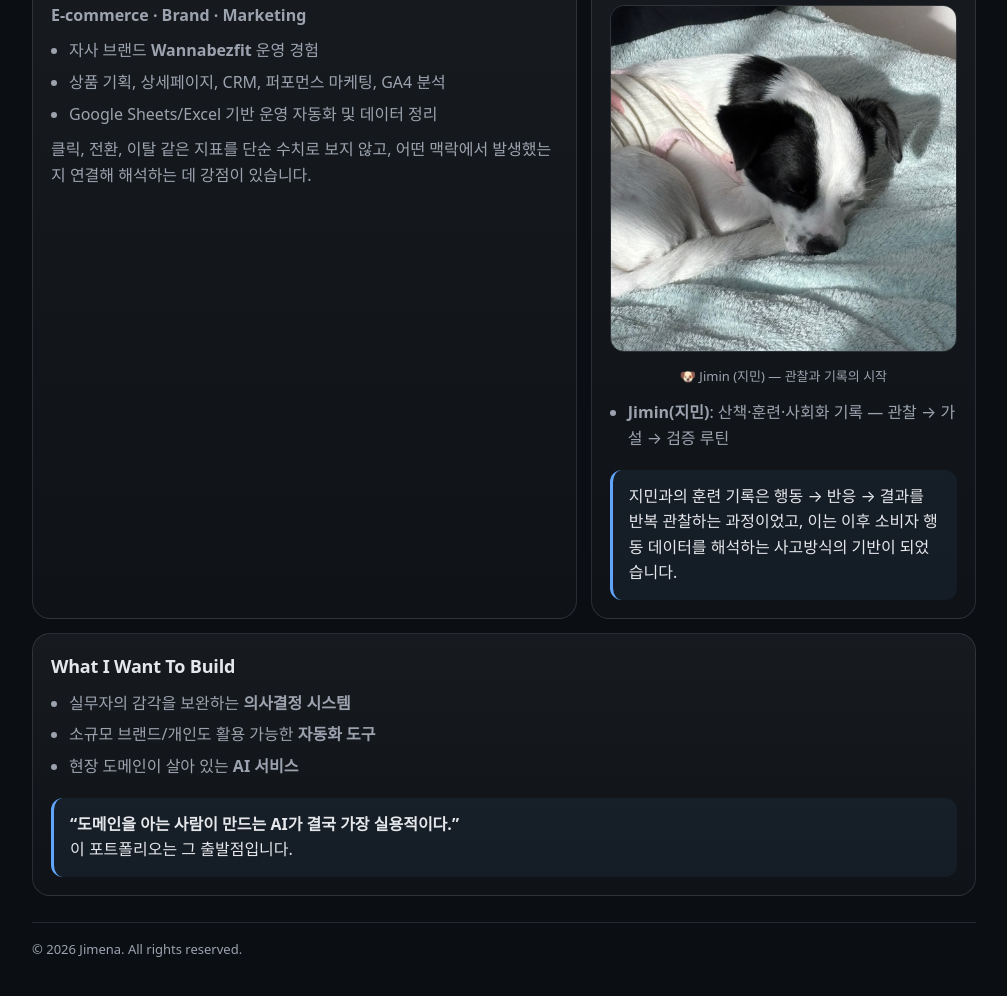
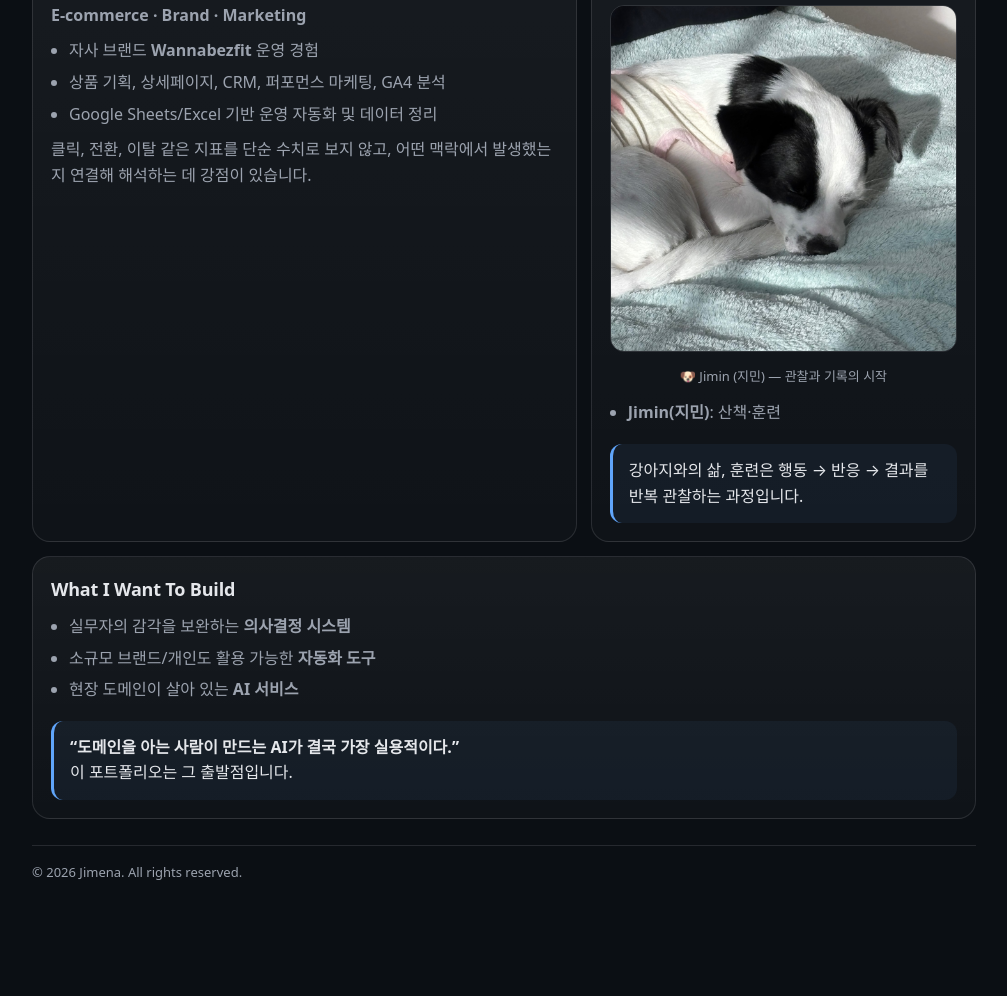
Before and after one commit to jimena1lee/myportfolio, a plain HTML site: page index.html in a window 1280 px wide. Shown: the part 898-1894 px from the top of the page, without its empty margins (136-1143 px from the left). After the commit the page ends 1845 px from the top, so only its background shows below. Drawn offline with Linux system fonts and the light colour scheme.

Commit message:
Update index.html

```diff
--- a/index.html
+++ b/index.html
@@ -114,11 +114,10 @@
         </div>
 
         <ul>
-          <li><b>Jimin(지민)</b>: 산책·훈련·사회화 기록 — 관찰 → 가설 → 검증 루틴</li>
+          <li><b>Jimin(지민)</b>: 산책·훈련</li>
         </ul>
         <div class="quote">
-          지민과의 훈련 기록은 행동 → 반응 → 결과를 반복 관찰하는 과정이었고,
-          이는 이후 소비자 행동 데이터를 해석하는 사고방식의 기반이 되었습니다.
+          강아지와의 삶, 훈련은 행동 → 반응 → 결과를 반복 관찰하는 과정입니다.
         </div>
       </article>
 
```
